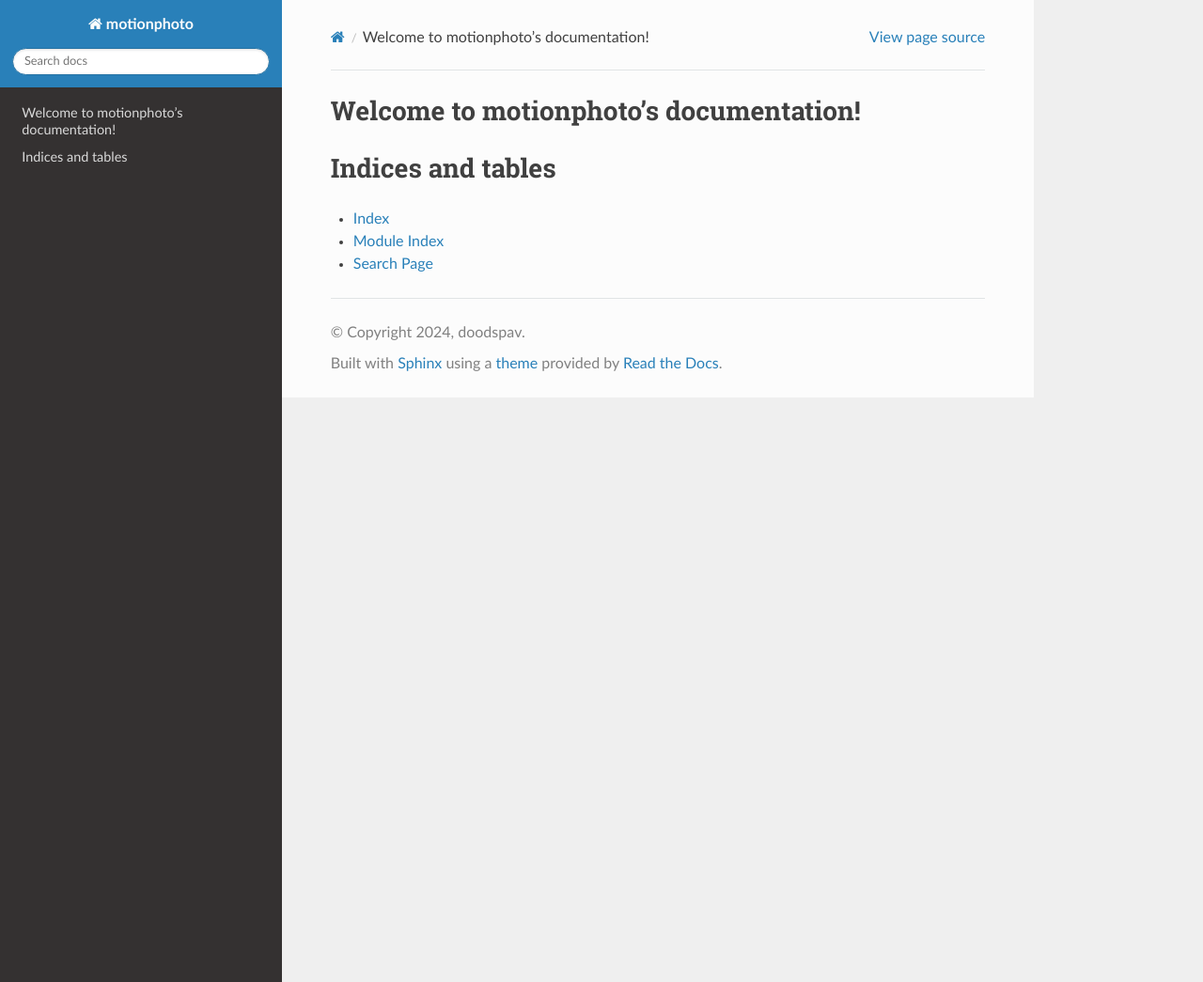
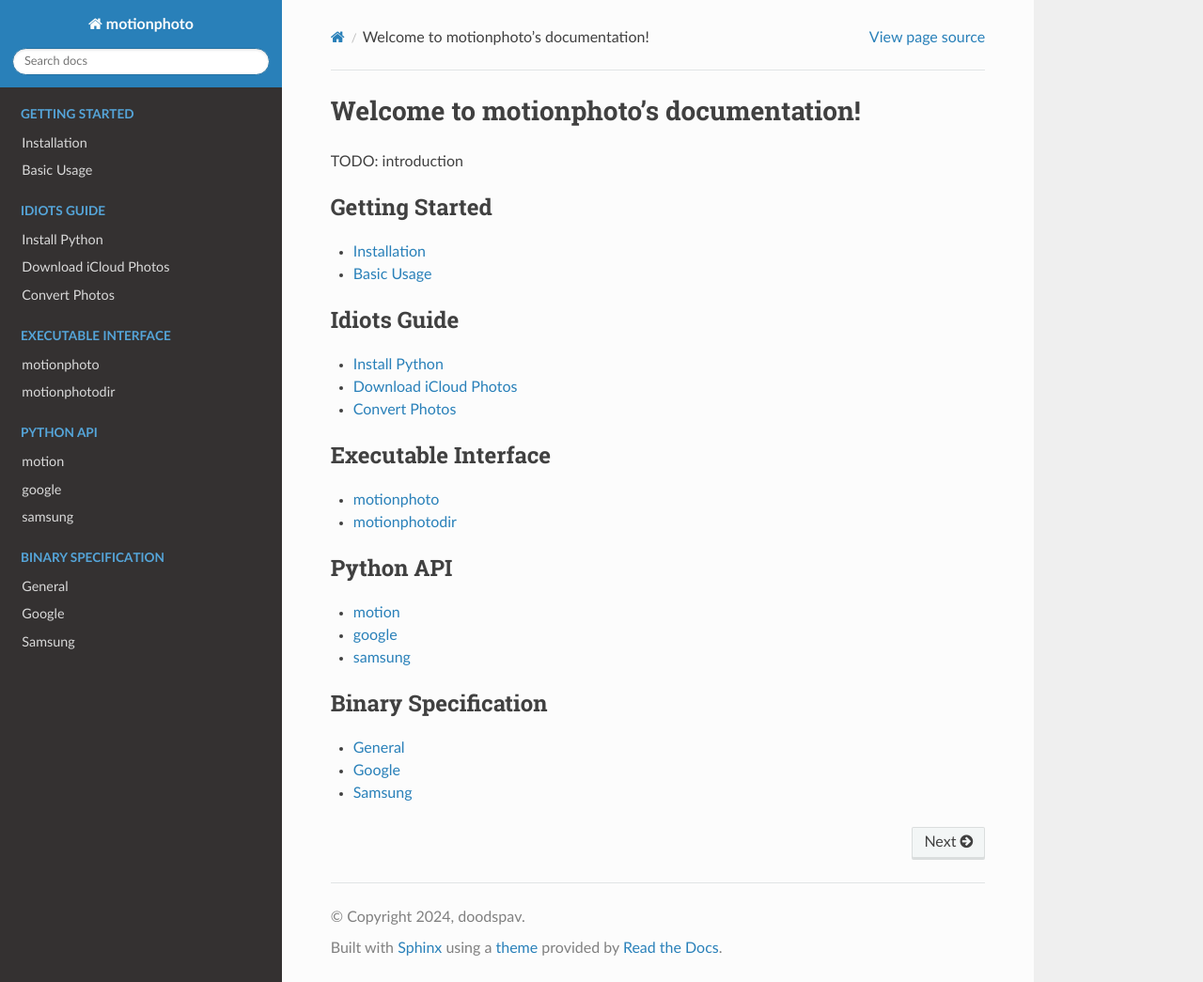
Before and after one commit to doodspav/motionphoto, a Sphinx documentation site: the page built from docs/source/index.rst, in a window 1280 px wide and 1045 px high. Shown: the whole window at 94% size. Built offline with Sphinx 7.4.7 and the Read the Docs theme 2.0.0, drawn with Linux system fonts in a browser that asks for light colours.

Commit message:
GHI #4 Add empty files for basic doc layout
Signed-off-by: doodspav <doodspav@gmail.com>

```diff
--- /dev/null
+++ b/docs/source/binary_specification/general.rst
@@ -0,0 +1,4 @@
+General
+=======
+
+TODO: General
--- /dev/null
+++ b/docs/source/binary_specification/google.rst
@@ -0,0 +1,4 @@
+Google
+======
+
+TODO: Google
--- /dev/null
+++ b/docs/source/binary_specification/samsung.rst
@@ -0,0 +1,4 @@
+Samsung
+=======
+
+TODO: Samsung
--- /dev/null
+++ b/docs/source/executable_interface/motionphoto.rst
@@ -0,0 +1,4 @@
+motionphoto
+===========
+
+TOOD: motionphoto
--- /dev/null
+++ b/docs/source/executable_interface/motionphotodir.rst
@@ -0,0 +1,4 @@
+motionphotodir
+==============
+
+TODO: motionphotodir
--- /dev/null
+++ b/docs/source/getting_started/basic_usage.rst
@@ -0,0 +1,4 @@
+Basic Usage
+===========
+
+TODO: basic usage
--- /dev/null
+++ b/docs/source/getting_started/installation.rst
@@ -0,0 +1,4 @@
+Installation
+============
+
+TODO: installation
--- /dev/null
+++ b/docs/source/idiots_guide/convert_photos.rst
@@ -0,0 +1,4 @@
+Convert Photos
+==============
+
+TODO: convert photos
--- /dev/null
+++ b/docs/source/idiots_guide/download_icloud_photos.rst
@@ -0,0 +1,4 @@
+Download iCloud Photos
+======================
+
+TODO: download icloud photos
--- /dev/null
+++ b/docs/source/idiots_guide/install_python.rst
@@ -0,0 +1,4 @@
+Install Python
+==============
+
+TODO: install python
--- a/docs/source/index.rst
+++ b/docs/source/index.rst
@@ -6,15 +6,42 @@
 Welcome to motionphoto's documentation!
 =======================================
 
+TODO: introduction
+
 .. toctree::
-   :maxdepth: 2
-   :caption: Contents:
+   :maxdepth: 1
+   :caption: Getting Started
 
+   getting_started/installation
+   getting_started/basic_usage
 
+.. toctree::
+   :maxdepth: 1
+   :caption: Idiots Guide
 
-Indices and tables
-==================
+   idiots_guide/install_python
+   idiots_guide/download_icloud_photos
+   idiots_guide/convert_photos
 
-* :ref:`genindex`
-* :ref:`modindex`
-* :ref:`search`
+.. toctree::
+   :maxdepth: 1
+   :caption: Executable Interface
+
+   executable_interface/motionphoto
+   executable_interface/motionphotodir
+
+.. toctree::
+   :maxdepth: 1
+   :caption: Python API
+
+   python_api/motion
+   python_api/google
+   python_api/samsung
+
+.. toctree::
+   :maxdepth: 1
+   :caption: Binary Specification
+
+   binary_specification/general
+   binary_specification/google
+   binary_specification/samsung
--- /dev/null
+++ b/docs/source/python_api/google.rst
@@ -0,0 +1,4 @@
+google
+======
+
+TODO: Google
--- /dev/null
+++ b/docs/source/python_api/motion.rst
@@ -0,0 +1,4 @@
+motion
+======
+
+TODO: motion
--- /dev/null
+++ b/docs/source/python_api/samsung.rst
@@ -0,0 +1,4 @@
+samsung
+=======
+
+TODO: Samsung
```
